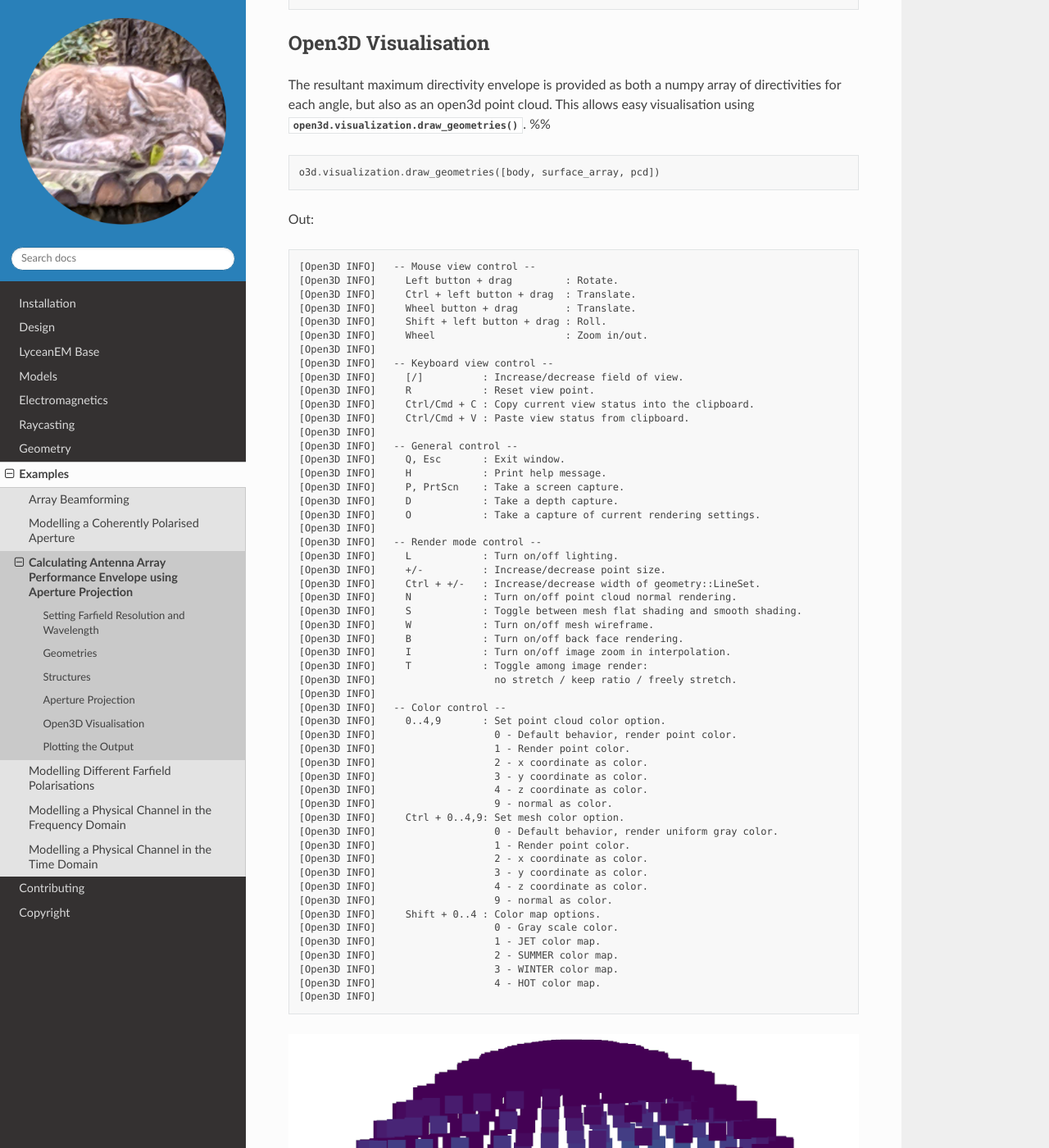
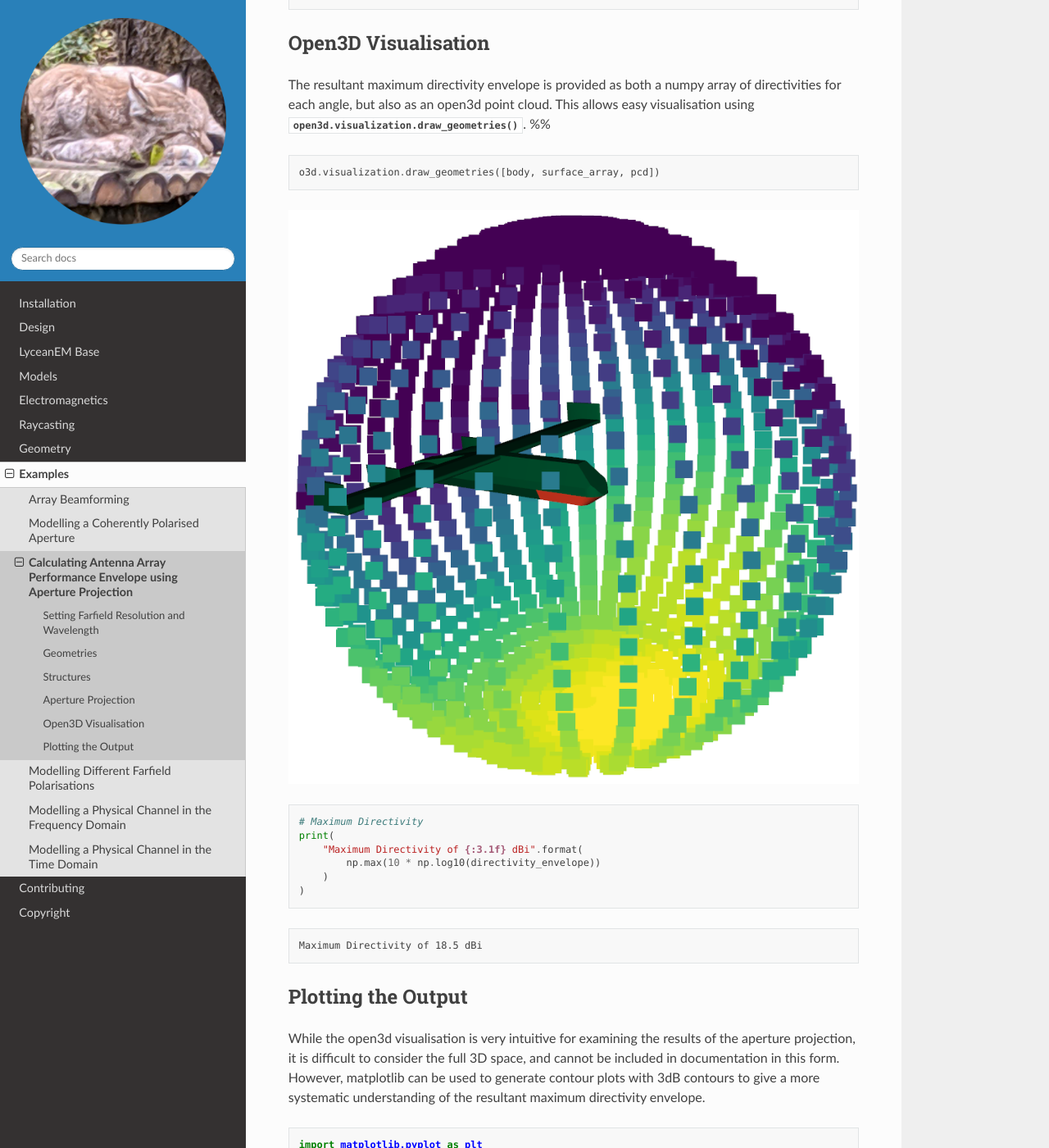
Before and after one commit to LyceanEM/LyceanEM-Python, a Sphinx documentation site: the page built from docs/source/auto_examples/01_aperture_projection.rst, in a window 1280 px wide and 1400 px high, scrolled down 2454 px. Shown: the whole window at 82% size. Built offline with Sphinx 7.4.7 and the Read the Docs theme 2.0.0, drawn with Linux system fonts in a browser that asks for light colours; formulas are drawn with MathJax 3; pages that are not in the unit, such as notebooks, are missing from menus; the version number could not be read and is left out; some of the changed text lies outside the part shown.

```diff
--- a/docs/source/auto_examples/01_aperture_projection.rst
+++ b/docs/source/auto_examples/01_aperture_projection.rst
@@ -2,7 +2,7 @@
 .. DO NOT EDIT.
 .. THIS FILE WAS AUTOMATICALLY GENERATED BY SPHINX-GALLERY.
 .. TO MAKE CHANGES, EDIT THE SOURCE PYTHON FILE:
-.. "auto_examples/01_aperture_projection.py"
+.. "auto_examples\01_aperture_projection.py"
 .. LINE NUMBERS ARE GIVEN BELOW.
 
 .. only:: html
@@ -207,67 +207,6 @@ also as an open3d point cloud. This allows easy visualisation using :func:`open3
 
 
 
-.. rst-class:: sphx-glr-script-out
-
- Out:
-
- .. code-block:: none
-
-    [Open3D INFO]   -- Mouse view control --
-    [Open3D INFO]     Left button + drag         : Rotate.
-    [Open3D INFO]     Ctrl + left button + drag  : Translate.
-    [Open3D INFO]     Wheel button + drag        : Translate.
-    [Open3D INFO]     Shift + left button + drag : Roll.
-    [Open3D INFO]     Wheel                      : Zoom in/out.
-    [Open3D INFO]
-    [Open3D INFO]   -- Keyboard view control --
-    [Open3D INFO]     [/]          : Increase/decrease field of view.
-    [Open3D INFO]     R            : Reset view point.
-    [Open3D INFO]     Ctrl/Cmd + C : Copy current view status into the clipboard.
-    [Open3D INFO]     Ctrl/Cmd + V : Paste view status from clipboard.
-    [Open3D INFO]
-    [Open3D INFO]   -- General control --
-    [Open3D INFO]     Q, Esc       : Exit window.
-    [Open3D INFO]     H            : Print help message.
-    [Open3D INFO]     P, PrtScn    : Take a screen capture.
-    [Open3D INFO]     D            : Take a depth capture.
-    [Open3D INFO]     O            : Take a capture of current rendering settings.
-    [Open3D INFO]
-    [Open3D INFO]   -- Render mode control --
-    [Open3D INFO]     L            : Turn on/off lighting.
-    [Open3D INFO]     +/-          : Increase/decrease point size.
-    [Open3D INFO]     Ctrl + +/-   : Increase/decrease width of geometry::LineSet.
-    [Open3D INFO]     N            : Turn on/off point cloud normal rendering.
-    [Open3D INFO]     S            : Toggle between mesh flat shading and smooth shading.
-    [Open3D INFO]     W            : Turn on/off mesh wireframe.
-    [Open3D INFO]     B            : Turn on/off back face rendering.
-    [Open3D INFO]     I            : Turn on/off image zoom in interpolation.
-    [Open3D INFO]     T            : Toggle among image render:
-    [Open3D INFO]                    no stretch / keep ratio / freely stretch.
-    [Open3D INFO]
-    [Open3D INFO]   -- Color control --
-    [Open3D INFO]     0..4,9       : Set point cloud color option.
-    [Open3D INFO]                    0 - Default behavior, render point color.
-    [Open3D INFO]                    1 - Render point color.
-    [Open3D INFO]                    2 - x coordinate as color.
-    [Open3D INFO]                    3 - y coordinate as color.
-    [Open3D INFO]                    4 - z coordinate as color.
-    [Open3D INFO]                    9 - normal as color.
-    [Open3D INFO]     Ctrl + 0..4,9: Set mesh color option.
-    [Open3D INFO]                    0 - Default behavior, render uniform gray color.
-    [Open3D INFO]                    1 - Render point color.
-    [Open3D INFO]                    2 - x coordinate as color.
-    [Open3D INFO]                    3 - y coordinate as color.
-    [Open3D INFO]                    4 - z coordinate as color.
-    [Open3D INFO]                    9 - normal as color.
-    [Open3D INFO]     Shift + 0..4 : Color map options.
-    [Open3D INFO]                    0 - Gray scale color.
-    [Open3D INFO]                    1 - JET color map.
-    [Open3D INFO]                    2 - SUMMER color map.
-    [Open3D INFO]                    3 - WINTER color map.
-    [Open3D INFO]                    4 - HOT color map.
-    [Open3D INFO]
-
 
 
 
@@ -293,8 +232,6 @@ also as an open3d point cloud. This allows easy visualisation using :func:`open3
 
 
 .. rst-class:: sphx-glr-script-out
-
- Out:
 
  .. code-block:: none
 
--- a/docs/source/conf.py
+++ b/docs/source/conf.py
@@ -111,6 +111,7 @@ sphinx_gallery_conf = {
     'filename_pattern': re.escape(os.sep),
     'image_scrapers': ('matplotlib', PNGScraper()),
     'matplotlib_animations': True,
+    'run_stale_examples': False,
     'first_notebook_cell': ("# This cell is added by sphinx-gallery\n"
                             "# It can be customized to whatever you like\n"
                             "%matplotlib inline"),
@@ -119,7 +120,7 @@ sphinx_gallery_conf = {
          # The module you locally document uses None
         'sphinx_gallery': None,
     },
-    'plot_gallery': True,
+    'plot_gallery': False, #documentation examples require cuda on build machine, so much be fully built before being passed to readthedocs
 }
 
 # -- Options for HTML output -------------------------------------------------
```
Also changed, not shown: other parts of docs/source/auto_examples/01_aperture_projection.rst (+7 -12 lines), docs/source/auto_examples/02_coherently_polarised_array.rst (+25 -46 lines), docs/source/auto_examples/05_array_beamforming.rst (+11 -26 lines), docs/source/auto_examples/01_aperture_projection.ipynb, docs/source/auto_examples/02_coherently_polarised_array.ipynb, docs/source/auto_examples/05_array_beamforming.ipynb, docs/source/auto_examples/images/sphx_glr_01_aperture_projection_001.png, docs/source/auto_examples/images/sphx_glr_02_coherently_polarised_array_001.png, docs/source/auto_examples/images/sphx_glr_02_coherently_polarised_array_002.png, docs/source/auto_examples/images/sphx_glr_02_coherently_polarised_array_003.png, docs/source/auto_examples/images/sphx_glr_02_coherently_polarised_array_004.png, docs/source/auto_examples/images/sphx_glr_05_array_beamforming_001.png, docs/source/auto_examples/images/thumb/sphx_glr_01_aperture_projection_thumb.png, docs/source/auto_examples/images/thumb/sphx_glr_02_coherently_polarised_array_thumb.png, 1 more files, 4 other files.
